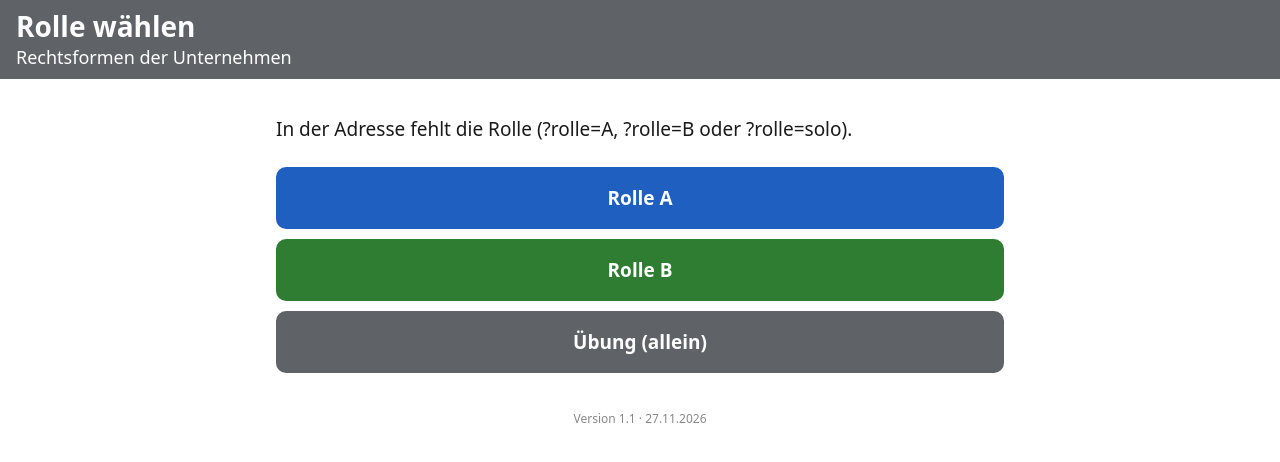
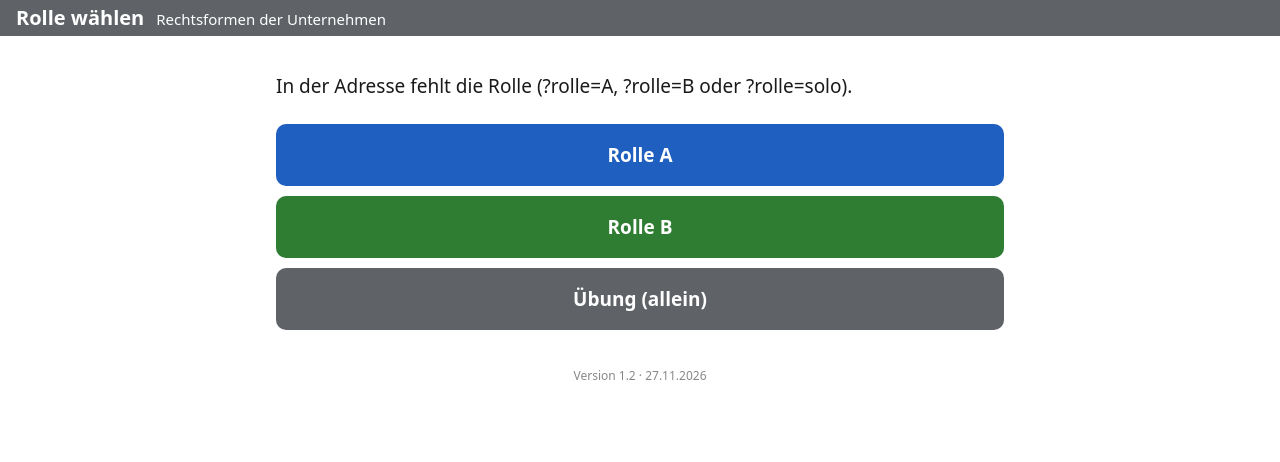
Before and after one commit to henningschmidt1/lueckentext, a plain HTML site: page index.html in a window 1280 px wide. Drawn offline with Linux system fonts and the light colour scheme.

Commit message:
v1.2: Kopfzeile verkleinert, Hinweis ans Textende
- Kopfzeile: Rolle und Titel in einer Zeile, kleinere Schrift, weniger Abstand
- Bedienhinweis vom Seitenanfang unter den Text verschoben (klein, grau)
- CHANGELOG.md ergänzt

```diff
--- a/index.html
+++ b/index.html
@@ -1,5 +1,5 @@
 <!DOCTYPE html>
-<!-- Kooperativer Lückentext – Version 1.1 – 27.11.2026 -->
+<!-- Kooperativer Lückentext – Version 1.2 – 27.11.2026 -->
 <html lang="de">
 <head>
 <meta charset="utf-8">
@@ -12,11 +12,11 @@ body.rolle-solo,body.rolle-keine{--rolle:#5f6368;--rolle-hell:#eeeff1}
 *{box-sizing:border-box}
 html{-webkit-text-size-adjust:100%}
 body{margin:0;font-family:system-ui,-apple-system,"Segoe UI",Roboto,Arial,sans-serif;font-size:19px;line-height:2;color:#1a1a1a;background:#fff}
-header{background:var(--rolle);color:#fff;padding:10px 16px}
-header .rolle{font-size:28px;font-weight:700;line-height:1.2}
-header h1{font-size:18px;font-weight:400;margin:2px 0 0;line-height:1.3}
+header{background:var(--rolle);color:#fff;padding:5px 16px;display:flex;flex-wrap:wrap;align-items:baseline;column-gap:12px}
+header .rolle{font-size:20px;font-weight:700;line-height:1.3}
+header h1{font-size:15px;font-weight:400;margin:0;line-height:1.3}
 main{max-width:760px;margin:0 auto;padding:12px 16px}
-.hinweis{font-size:15px;color:#555;margin:0 0 10px;line-height:1.4}
+.hinweis{font-size:14px;color:#777;margin:8px 0 0;line-height:1.4;text-align:center}
 .text p{margin:0 0 14px}
 .luecke{display:inline-block;width:5.5em;min-height:1.7em;padding:0 8px;margin:2px 1px;border:2px dashed #888;border-radius:8px;background:#fafafa;vertical-align:middle;line-height:1.5;cursor:pointer;text-align:center;-webkit-tap-highlight-color:transparent;user-select:none;-webkit-user-select:none}
 .luecke.voll{width:auto;border-style:solid;border-color:var(--rolle);background:var(--rolle-hell);font-weight:600}
@@ -70,7 +70,7 @@ Aktionär; Prokurist; Aufsichtsrat; Grundkapital; AG; Vorstand; Genossenschaftsr
   <h1 id="titel"></h1>
 </header>
 <main id="inhalt"></main>
-<footer>Version 1.1 · 27.11.2026</footer>
+<footer>Version 1.2 · 27.11.2026</footer>
 
 <div id="leiste" hidden>
   <div class="innen">
@@ -237,7 +237,6 @@ function zuruecksetzen(){
   ergebnisZeigen(null);
 }
 
-inhalt.appendChild(el("p", "hinweis", "Wort und Lücke antippen – in beliebiger Reihenfolge. Eine befüllte Lücke antippen gibt das Wort wieder frei."));
 var textBox = el("div", "text");
 var lueckenEl = [];
 daten.absaetze.forEach(function(teile){
@@ -254,6 +253,7 @@ daten.absaetze.forEach(function(teile){
   textBox.appendChild(pEl);
 });
 inhalt.appendChild(textBox);
+inhalt.appendChild(el("p", "hinweis", "Wort und Lücke antippen – in beliebiger Reihenfolge. Eine befüllte Lücke antippen gibt das Wort wieder frei."));
 
 var leiste = document.getElementById("leiste");
 var woerterEl = document.getElementById("woerter");
```
Also changed, not shown: 1 other file.
